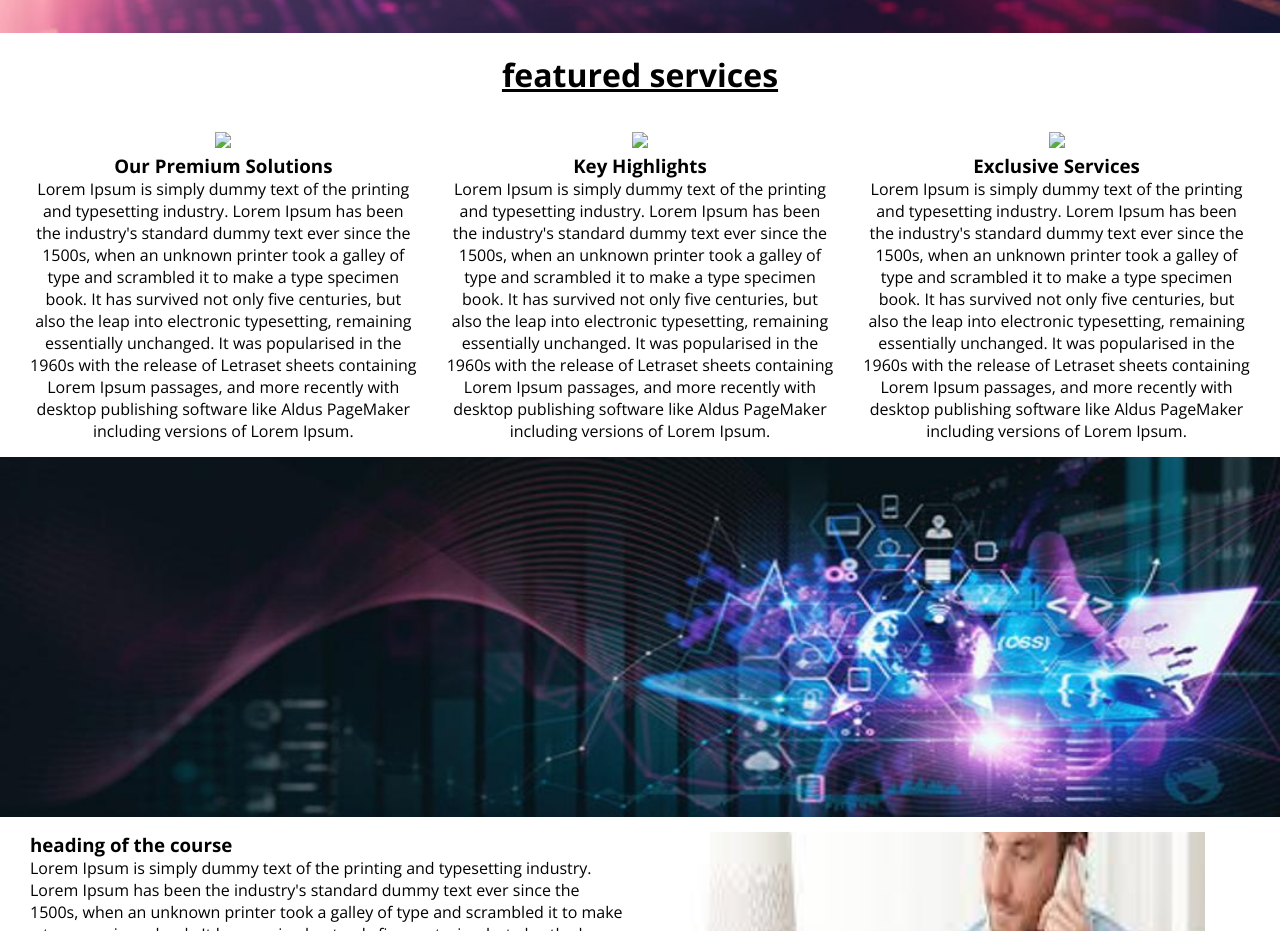
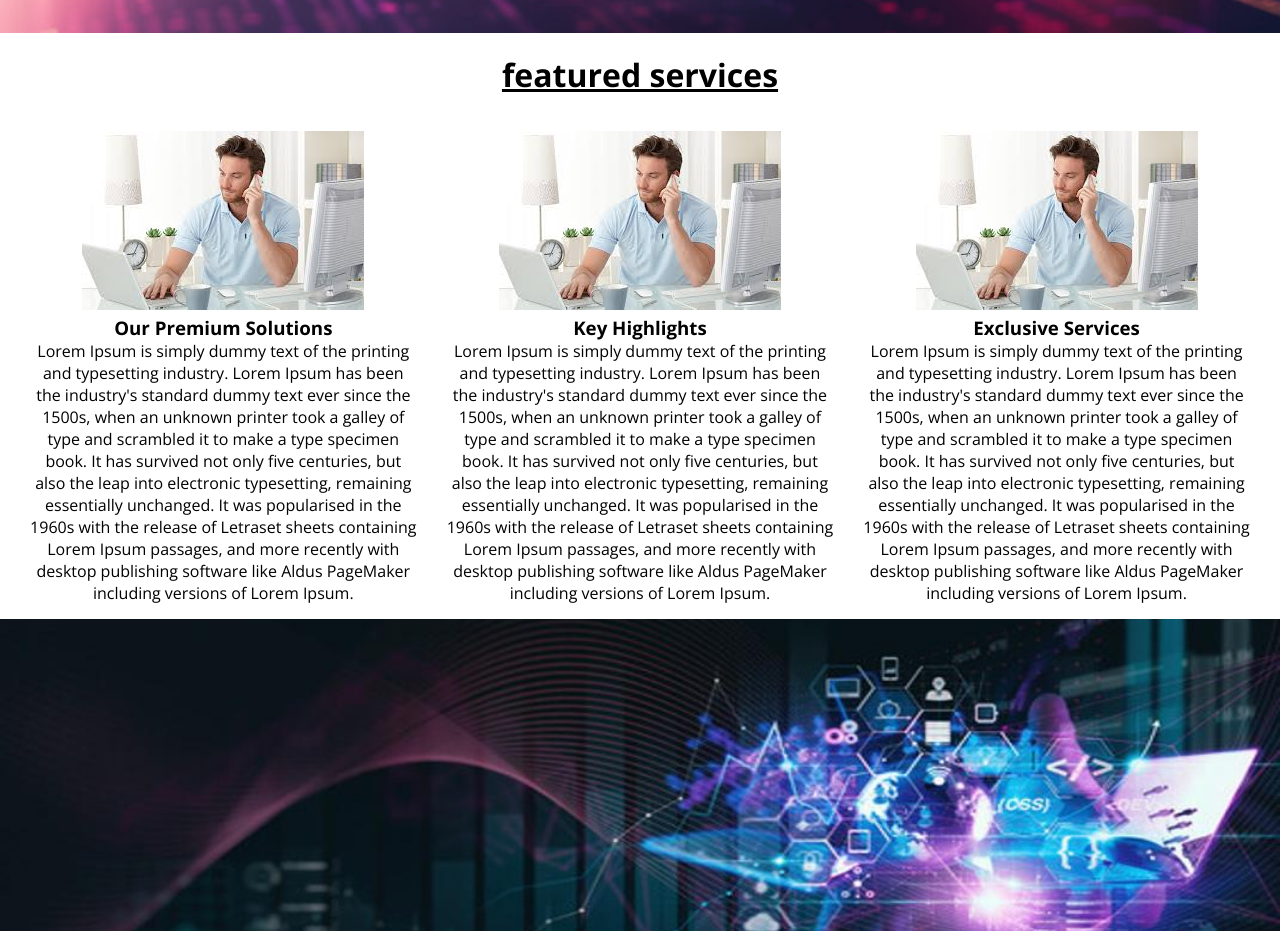
Before and after one commit to bilawalyousaf/my-first-project, a plain HTML site: page index.html in a window 1280 px wide. Shown: the part 796-1727 px from the top of the page. Drawn offline with nearby package versions, Linux system fonts and the light colour scheme; files whose address does not match are found by name.

Commit message:
index.html

```diff
--- a/index.html
+++ b/index.html
@@ -56,19 +56,19 @@
 	<div class="container">
 
 			<div class="col-4 text-center">
-			<img src="images/image 2.JPEG" class="img-responsive">
+			<img src="images/image2.JPEG" class="img-responsive">
 			<h3>Our Premium Solutions</h3>
 			<p>Lorem Ipsum is simply dummy text of the printing and typesetting industry. Lorem Ipsum has been the industry's standard dummy text ever since the 1500s, when an unknown printer took a galley of type and scrambled it to make a type specimen book. It has survived not only five centuries, but also the leap into electronic typesetting, remaining essentially unchanged. It was popularised in the 1960s with the release of Letraset sheets containing Lorem Ipsum passages, and more recently with desktop publishing software like Aldus PageMaker including versions of Lorem Ipsum. </p>
 			</div>
 
 			<div class="col-4 text-center">
-			<img src="images/image 2.JPEG" class="img-responsive">
+			<img src="images/image2.JPEG" class="img-responsive">
 			<h3>Key Highlights</h3>
 			<p>Lorem Ipsum is simply dummy text of the printing and typesetting industry. Lorem Ipsum has been the industry's standard dummy text ever since the 1500s, when an unknown printer took a galley of type and scrambled it to make a type specimen book. It has survived not only five centuries, but also the leap into electronic typesetting, remaining essentially unchanged. It was popularised in the 1960s with the release of Letraset sheets containing Lorem Ipsum passages, and more recently with desktop publishing software like Aldus PageMaker including versions of Lorem Ipsum.  </p>
 			</div>
 
 			<div class="col-4 text-center">
-			<img src="images/image 2.JPEG" class="img-responsive">
+			<img src="images/image2.JPEG" class="img-responsive">
 			<h3>Exclusive Services</h3>
 			<p>Lorem Ipsum is simply dummy text of the printing and typesetting industry. Lorem Ipsum has been the industry's standard dummy text ever since the 1500s, when an unknown printer took a galley of type and scrambled it to make a type specimen book. It has survived not only five centuries, but also the leap into electronic typesetting, remaining essentially unchanged. It was popularised in the 1960s with the release of Letraset sheets containing Lorem Ipsum passages, and more recently with desktop publishing software like Aldus PageMaker including versions of Lorem Ipsum.</p>
 			</div>
```
